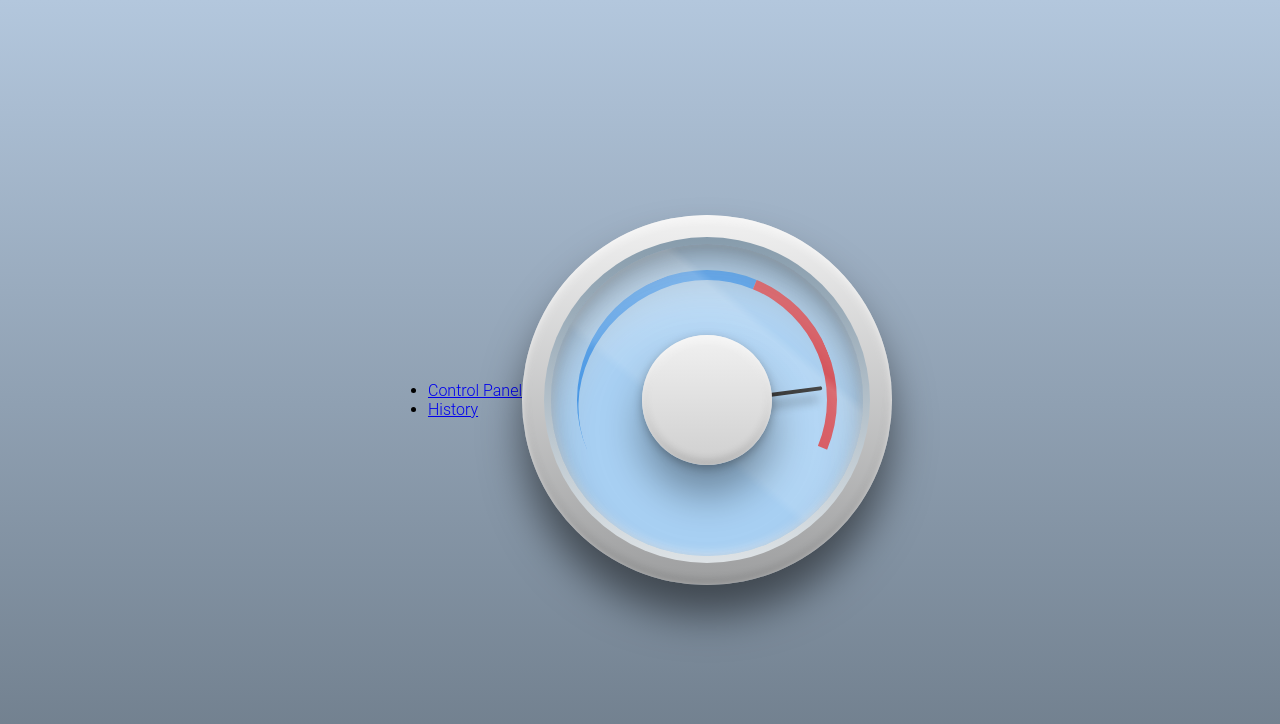
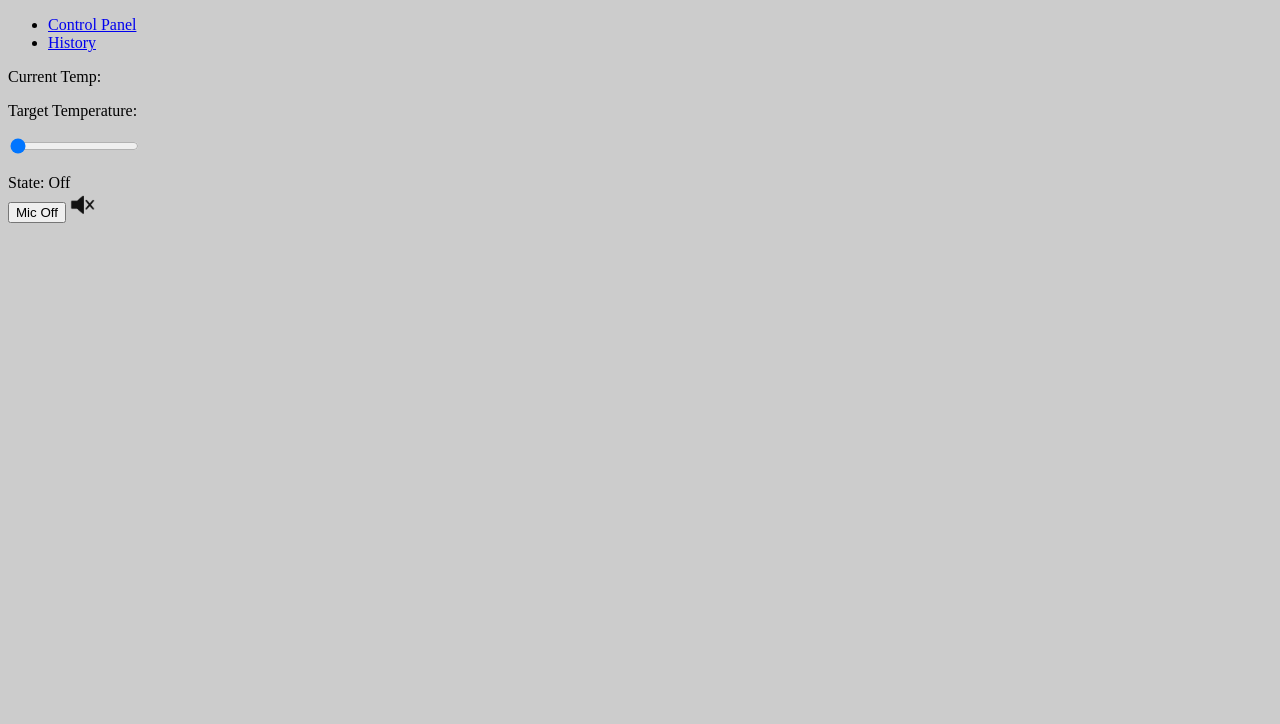
Before and after one commit to mpatera/PiStat, a plain HTML site: page controlpanel.html in a window 1280 px wide. Drawn offline with Linux system fonts and the light colour scheme.

Commit message:
pre-css simple html structure to work from

```diff
--- a/controlpanel.css
+++ b/controlpanel.css
@@ -1,146 +1,3 @@
-*,
-*::after,
-*::before {
-  box-sizing: border-box;
-  transform-style: preserve-3d;
+body {
+	background-color: #CCCCCC;
 }
-body {
-  perspective: 2000px;
-  height: 100vh;
-  width: 100vw;
-  margin: 0;
-  background: /*radial-gradient(circle at 50% 50%, #fff 0%, #7EC0EE 200%)*/
-    linear-gradient(to top,
-      #6C7A88,#B3C7DD);
-  overflow: hidden;
-  display: flex;
-  justify-content: center;
-  align-items: center;
-  flex-wrap: wrap;
-  font-family: 'Roboto';
-  font-weight: 300
-}
-#container {
-  width:370px;
-  height:370px;
-  background:
-    linear-gradient(
-      to bottom,#f1f1f1,#9d9e9f
-    );
-  box-shadow:
-    inset 0 3px 10px rgba(255,255,255,1),
-    inset 0 -3px 10px rgba(0,0,0,0.25),
-    0 30px 40px rgba(0,0,0,0.5);
-  border-radius:50%;
-  z-index:2;
-  opacity:1;
-}
-#container::after{
-  content:'';
-  position:absolute;
-  width:326px;
-  height:326px;
-  background:
-    linear-gradient(
-      to bottom,#879CAC,#DDE2E5
-    );
-  border-radius:50%;
-  top:22px;
-  left:22px;
-}
-#container::before{
-  content:'';
-  position:absolute;
-  z-index:3;
-  background:
-    linear-gradient(
-      to bottom,#f1f1f1,#cfcfcf
-    );
-  box-shadow:
-    inset 0 3px 10px rgba(255,255,255,1),
-    inset 0 -3px 10px rgba(0,0,0,0.25),
-    0 3px 10px rgba(0,0,0,0.25),
-    0 30px 40px rgba(0,0,0,0.35);
-  border-radius:50%;
-  width:130px;
-  height:130px;
-  top:50%;
-  left:50%;
-  transform: translate(-50%, -50%);
-}
-#inner{
-  position:absolute;
-  top:50%;
-  left:50%;
-  width:312px;
-  height:312px;
-  border-radius:50%;
-  transform: translate(-50%,-50%);
-  background:#A8D0F3;
-  box-shadow:
-    inset 0 3px 10px rgba(0,0,0,0.15),
-    inset 0 -3px 10px rgba(255,255,255,0.5),
-    inset 0 30px 40px rgba(0,0,0,0.25);
-  z-index:2
-}
-#inner::after{
-  content:'';
-  position:absolute;
-  width:100%;
-  height:100%;
-  background-image:
-    linear-gradient(40deg,
-    rgba(255,255,255,0) 42%,
-    rgba(255,255,255,0.1) 44%,
-    rgba(255,255,255,0.15) 70%,
-    rgba(255,255,255,0) 72%);
-  box-shadow:
-    inset 0 14px 20px rgba(0,0,0,.15),
-    inset 0 60px 40px 0px rgba(255,255,255,.25);
-  border-radius:50%;
-}
-#notches{
-  position:absolute;
-  top:50%;
-  left:50%;
-  width:260px;
-  height:260px;
-  transform: translate(-50%,-50%) rotateZ(-22.5deg);
-  border-radius:50%;
-  border:10px solid rgba(25,125,225,0.75);
-  border-bottom-color:transparent;
-  border-right-color:rgba(225,25,25,0.75);
-  border-left-width:0px;
-}
-#notches::before{
-  content:'';
-  position:absolute;
-  transform-origin:0% 50%;
-  background:#222;
-  width:120px;
-  height:4px;
-  left:50%;
-  top:50%;
-  border-radius:2px;
-
-  transform: rotateZ(15deg);
-  box-shadow: -5px 10px 10px rgba(0,0,0,.4);
-
-	/*
-  animation: measure 10s infinite;
-	*/
-}
-@keyframes measure {
-  0%,100%{
-    transform: rotateZ(-175deg);
-    box-shadow: 3px -10px 10px rgba(0,0,0,.4);
-  }
-  20%,60%{
-    transform: rotateZ(40deg);
-    box-shadow: 3px 10px 10px rgba(0,0,0,.4);
-  }
-  50%{
-    transform: rotateZ(-44deg);
-    box-shadow: -4px 2px 10px rgba(0,0,0,.4);
-  }
-}
--- a/controlpanel.html
+++ b/controlpanel.html
@@ -3,28 +3,58 @@
 <head>
 	<link rel="stylesheet" type="text/css" href="controlpanel.css">
   	<title>PiStat</title>
+
 </head>
+
+	<header>
+  	<div class="wrap">
+    	<!-- nav class is added here -->
+		<div class="content nav">
+	  		<!-- Site navigation menu -->
+			<ul class="navbar">
+  				<li><a href="controlpanel.html">Control Panel</a>
+  				<li><a href="log.html">History</a>
+			</ul>
+	  	</div>
+  	</div>
+</header>
 
 <body>
 
-<!-- Site navigation menu -->
-<ul class="navbar">
-  <li><a href="controlpanel.html">Control Panel</a>
-  <li><a href="log.html">History</a>
-</ul>
+
 
 <!-- Main content -->
-<div class="main">
-	<div class="wrap">
-    	<div class="content"></div>
-	  		<div id="container">
-  				<div id="inner">
-    			<div id="notches"></div>
-  				</div>
-			</div>
-			<div id="print"></div>
+<div id='container'>
+    <div id='curtempdisplay'>
+        <p>
+            Current Temp:
+        </p>
+    </div>
+
+	<div id='controls'>
+
+
+        <div id = 'tartempdiv'>
+            <p id = 'tartemplabel'>Target Temperature:</p>
+            <p>
+			 <input type='range' min='55' max='90' value='10' id='input_target_temperature' step='1' />
+            </p>
+		</div>
+
+
+        <label><span>State: Off</span>
+
+        </label>
+
+        <div id = 'miccontrol'>
+            <button id = 'micaccess'>Mic Off</button>
+            <img src = "images/mute.png" alt = "Mute" style="width:25px;height:25px;">
+        </div>
+
 	</div>
+
 </div>
+
 
 
 
```
Also changed, not shown: images/mute.png (added), images/unmute.png (added).
